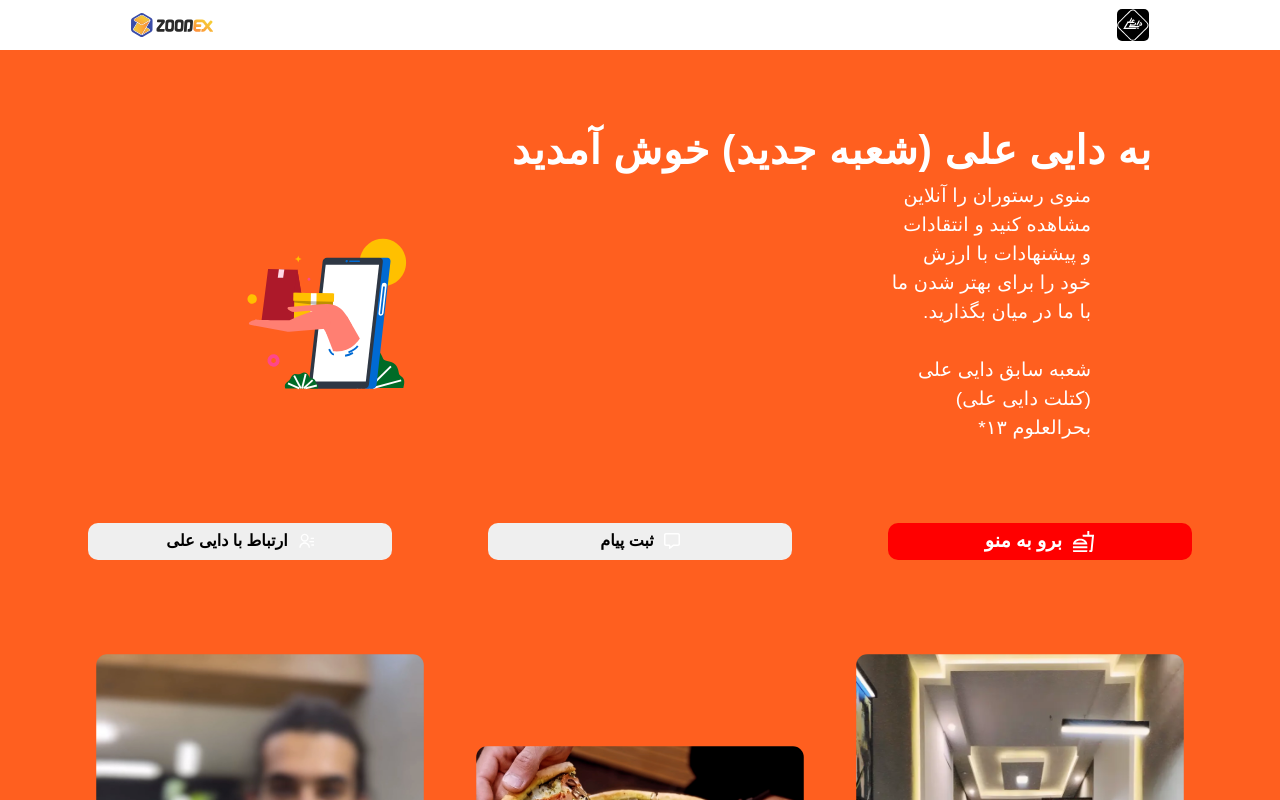
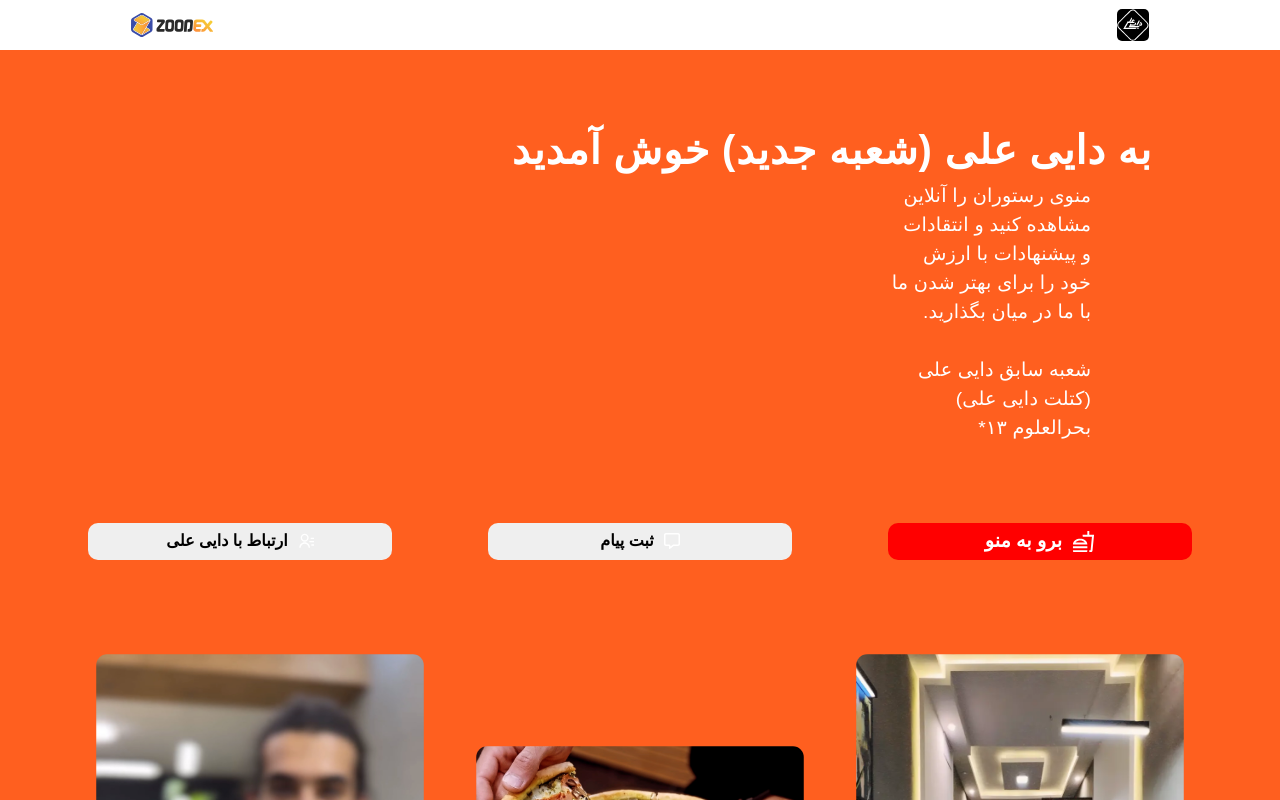
Before and after one commit to pedramjlo/Daei-Ali-ORG, a React (Create React App) app: page / in a window 1280 px wide. Shown: the top 800 px of the page. Built offline with nearby package versions, Linux system fonts and the light colour scheme; a web font is replaced by a local one.

Commit message:
removed illust

```diff
--- a/src/components/home.jsx
+++ b/src/components/home.jsx
@@ -57,49 +57,6 @@ export default function Home() {
           <span id="branch2">شعبه سابق دایی علی (کتلت دایی علی) بحرالعلوم ۱۳*</span>
         </div>
 
-        <div className="home-illust">
-        <svg width="163" height="165" viewBox="0 0 163 165" fill="none" xmlns="http://www.w3.org/2000/svg">
-          <path d="M79.4187 156.013C79.4187 156.013 75.5163 147.235 81.855 141.119C88.1936 135.014 89.3255 135.542 91.6755 130.57C94.0364 125.598 96.1385 120.087 100.688 118.855C105.237 117.612 109.258 119.515 112.75 119.207C117.106 118.822 118.313 115.907 124.242 114.763C129.966 113.674 133.987 118.14 136.423 122.936C138.86 127.732 137.394 127.875 144.368 129.47C151.354 131.065 153.294 136.279 153.833 141.119C154.361 145.783 162.058 143.704 158.328 156.013H79.4187Z" fill="#006B27"/>
-          <path d="M128.996 118.14L120.124 156.013" stroke="white" stroke-width="1.875" stroke-miterlimit="10"/>
-          <path d="M145.942 134.431L124.113 156.013" stroke="white" stroke-width="1.875" stroke-miterlimit="10"/>
-          <path d="M156.151 148.313L127.961 156.013" stroke="white" stroke-width="1.875" stroke-miterlimit="10"/>
-          <path d="M100.86 122.595L117.192 156.013" stroke="white" stroke-width="1.875" stroke-miterlimit="10"/>
-          <path d="M85.9513 143.077L113.289 156.013" stroke="white" stroke-width="1.875" stroke-miterlimit="10"/>
-          <path d="M137.868 54.109C150.686 54.109 161.077 43.5058 161.077 30.426C161.077 17.3462 150.686 6.743 137.868 6.743C125.05 6.743 114.659 17.3462 114.659 30.426C114.659 43.5058 125.05 54.109 137.868 54.109Z" fill="#FFC000"/>
-          <path d="M32.7154 129.17C33.0893 126.819 31.5249 124.604 29.2213 124.223C26.9176 123.841 24.747 125.438 24.3731 127.788C23.9992 130.139 25.5636 132.354 27.8672 132.735C30.1709 133.117 32.3415 131.521 32.7154 129.17Z" stroke="#FF478B" stroke-width="3.75" stroke-miterlimit="10"/>
-          <path d="M63.9386 48.664C64.7423 48.664 65.3939 47.9991 65.3939 47.179C65.3939 46.3589 64.7423 45.694 63.9386 45.694C63.1349 45.694 62.4833 46.3589 62.4833 47.179C62.4833 47.9991 63.1349 48.664 63.9386 48.664Z" fill="#FF4B85"/>
-          <path d="M127.476 156.629H120.458L135.27 25.817H142.288C144.293 25.817 145.726 27.467 145.489 29.513L131.508 152.933C131.281 154.979 129.481 156.629 127.476 156.629Z" fill="#006AD3"/>
-          <path d="M67.0325 156.629H119.693C121.784 156.629 123.671 154.902 123.919 152.768L137.857 29.678C138.105 27.544 136.596 25.817 134.504 25.817H81.8442C79.7529 25.817 77.8664 27.544 77.6184 29.678L63.6799 152.768C63.4427 154.902 64.9411 156.629 67.0325 156.629Z" fill="#2E3744"/>
-          <path d="M67.4744 149.589H120.835L134.052 32.857H80.6907L67.4744 149.589Z" fill="white"/>
-          <path d="M135.82 83.017C136.758 83.017 137.609 82.236 137.717 81.279L140.886 53.262C140.994 52.305 140.315 51.524 139.377 51.524C138.439 51.524 137.588 52.305 137.48 53.262L134.31 81.279C134.203 82.236 134.871 83.017 135.82 83.017Z" stroke="white" stroke-width="1.59" stroke-miterlimit="10"/>
-          <path d="M138.515 53.24C138.472 53.625 138.741 53.922 139.108 53.922C139.474 53.922 139.819 53.614 139.851 53.24C139.894 52.855 139.625 52.558 139.258 52.558C138.892 52.558 138.558 52.855 138.515 53.24Z" stroke="white" stroke-width="1.59" stroke-miterlimit="10"/>
-          <path d="M104.709 29.931H114.281C114.658 29.931 114.993 29.623 115.025 29.249C115.068 28.864 114.799 28.567 114.432 28.567H104.859C104.482 28.567 104.148 28.875 104.116 29.249C104.073 29.634 104.331 29.931 104.709 29.931Z" fill="#006AD3"/>
-          <path d="M100.537 29.249C100.461 29.898 100.914 30.426 101.55 30.426C102.186 30.426 102.757 29.898 102.833 29.249C102.908 28.6 102.456 28.072 101.82 28.072C101.184 28.072 100.601 28.6 100.537 29.249Z" fill="#006AD3"/>
-          <path d="M61.0927 90.178L45.4186 89.87L16.4527 89.309L16.636 87.813L23.0932 37.026L33.9163 37.268L39.3063 37.389L52.0483 37.664L52.4256 37.675L56.274 60.973L57.6 69.025V69.036L57.9988 71.412L58.3653 73.656L59.2709 79.101L59.7344 81.972L60.8447 88.66L61.0927 90.178Z" fill="#AD192A"/>
-          <path d="M39.3063 37.389L38.1744 45.694H32.7628L33.9163 37.268L39.3063 37.389Z" fill="#FFD7E5"/>
-          <path d="M52.059 37.587L45.4186 89.87L61.0927 90.178L52.4256 37.675L52.059 37.587Z" fill="#AD192A"/>
-          <path d="M49.3906 60.8278L48.8713 88.4213L87.6069 89.1803L88.1262 61.5869L49.3906 60.8278Z" fill="#FFC000"/>
-          <path d="M48.3846 60.8179L48.2335 68.8463L88.9737 69.6447L89.1248 61.6163L48.3846 60.8179Z" fill="#FFC000"/>
-          <path d="M65.9327 61.1498L65.4134 88.7433L71.0717 88.8542L71.591 61.2607L65.9327 61.1498Z" fill="white"/>
-          <path opacity="0.26" d="M87.881 74.679L49.2131 70.455L49.2347 68.871L87.978 69.63L87.881 74.679Z" fill="black"/>
-          <path d="M105.905 93.555C106.509 93.5 106.843 92.818 106.52 92.29C103.048 86.746 97.8309 70.95 81.2513 71.918C67.1726 72.743 50.9487 74.305 43.7261 75.031C42.4756 75.152 42.0983 76.824 43.1655 77.495L45.0412 78.694C46.4965 79.618 48.1998 80.036 49.903 79.893L63.0007 78.782C66.0299 78.529 68.9405 80.047 70.4928 82.709L82.8036 103.796C82.9653 104.071 83.2563 104.225 83.569 104.192L105.905 93.555Z" fill="#FF7F72"/>
-          <path d="M45.7096 87.769C60.9202 80.762 71.4199 78.089 77.2627 77.077C80.3026 76.549 83.224 78.518 83.9355 81.587L85.7358 89.43C86.5443 92.972 84.0864 96.426 80.5398 96.723L44.2543 99.803C43.7477 99.847 43.2302 99.825 42.7343 99.726L5.06902 92.796C3.96946 92.598 3.5167 91.245 4.26052 90.398C5.21994 89.309 8.94982 87.406 12.1299 87.626C17.4552 88 37.8618 88.253 43.2302 88.319C44.0926 88.308 44.9335 88.132 45.7096 87.769Z" fill="#FF7F72"/>
-          <path d="M102.208 84.513L114.809 106.524C114.809 106.524 106.606 121.209 88.2475 119.361L80.9494 100.595L102.208 84.513Z" fill="#FF7F72"/>
-          <path d="M112.729 113.894C112.729 113.894 111.026 117.084 103.48 120.285" stroke="#006AD3" stroke-width="1.875" stroke-miterlimit="10"/>
-          <path d="M84.1295 117.084C84.1295 117.084 86.5443 122.595 88.9698 122.309" stroke="#006AD3" stroke-width="1.875" stroke-miterlimit="10"/>
-          <path d="M100.073 123.761C100.073 123.761 104.17 123.167 107.867 120.835" stroke="#006AD3" stroke-width="1.875" stroke-miterlimit="10"/>
-          <path d="M7.14956 71.676C9.72153 71.676 11.8065 69.5485 11.8065 66.924C11.8065 64.2995 9.72153 62.172 7.14956 62.172C4.57759 62.172 2.4926 64.2995 2.4926 66.924C2.4926 69.5485 4.57759 71.676 7.14956 71.676Z" fill="#FFC000"/>
-          <path d="M56.7052 26.961C54.3229 27.555 53.8485 28.039 53.2556 30.481C52.6735 28.05 52.1992 27.566 49.806 26.961C52.1884 26.367 52.6627 25.883 53.2556 23.441C53.8377 25.883 54.3121 26.367 56.7052 26.961Z" fill="#FFC000"/>
-          <path d="M40.3412 156.42C40.3412 156.42 38.735 153.054 41.3437 150.722C43.9417 148.379 44.4052 148.588 45.3754 146.685C46.3456 144.782 47.208 142.67 49.073 142.197C50.9379 141.724 52.5873 142.45 54.021 142.329C55.7997 142.175 56.3064 141.064 58.7319 140.624C61.0819 140.206 62.7312 141.911 63.7338 143.748C64.7363 145.585 64.1326 145.64 67.0001 146.256C69.8676 146.872 70.6545 148.863 70.8809 150.711C71.0965 152.493 74.2551 151.701 72.7243 156.409L40.3412 156.42Z" fill="#006B27"/>
-          <path d="M60.683 141.922L57.0502 156.42" stroke="white" stroke-width="1.875" stroke-miterlimit="10"/>
-          <path d="M67.6361 148.159L58.678 156.42" stroke="white" stroke-width="1.875" stroke-miterlimit="10"/>
-          <path d="M71.8296 153.472L60.2626 156.42" stroke="white" stroke-width="1.875" stroke-miterlimit="10"/>
-          <path d="M49.1484 143.627L55.8428 156.42" stroke="white" stroke-width="1.875" stroke-miterlimit="10"/>
-          <path d="M43.0254 151.47L54.2366 156.42" stroke="white" stroke-width="1.875" stroke-miterlimit="10"/>
-          </svg>
-
-        </div>
-
         <div className="buttons-container">
           <MenuButton onClick={scrollToMenuGroups} />
           <MessageButton />
```
